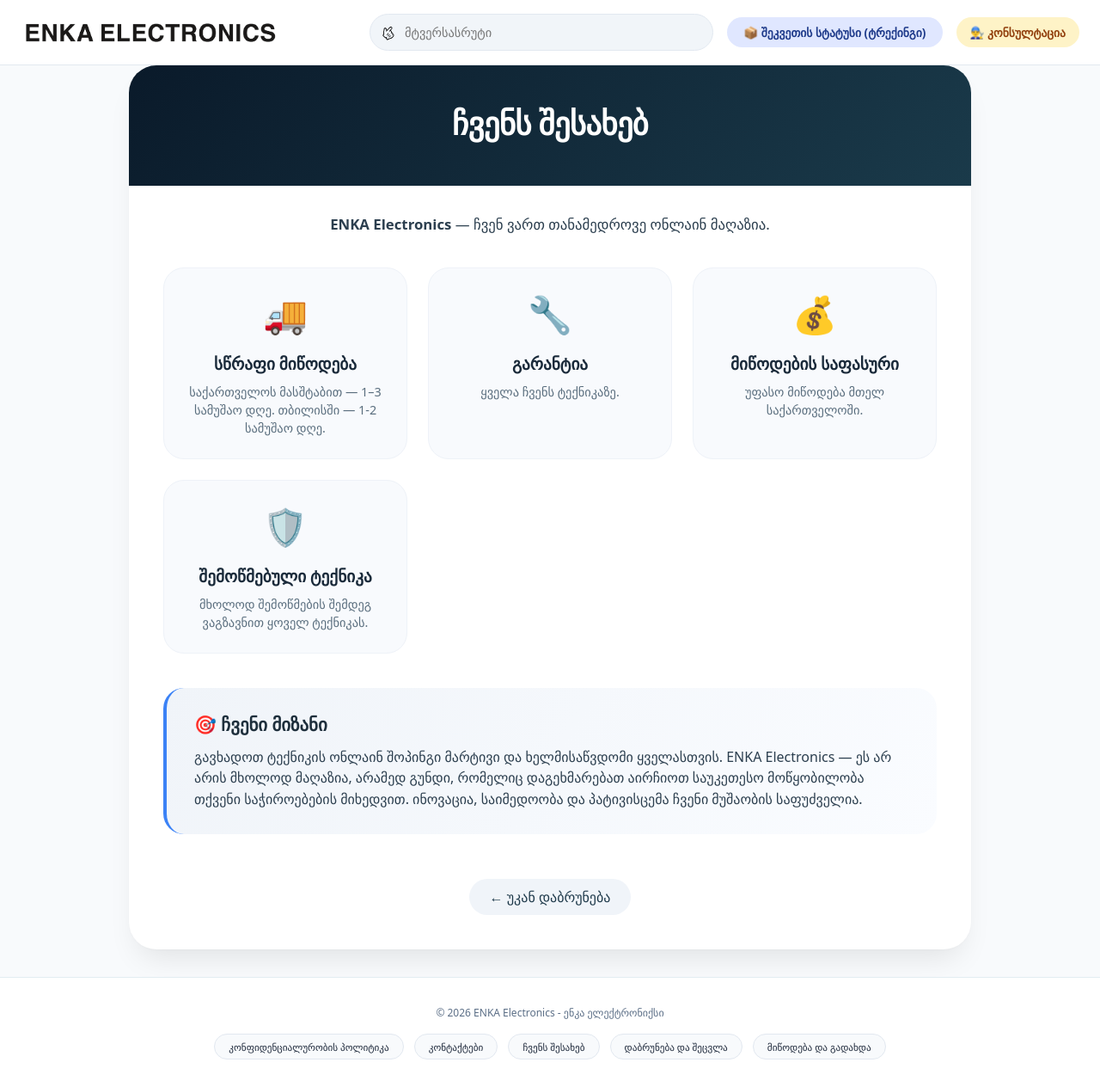
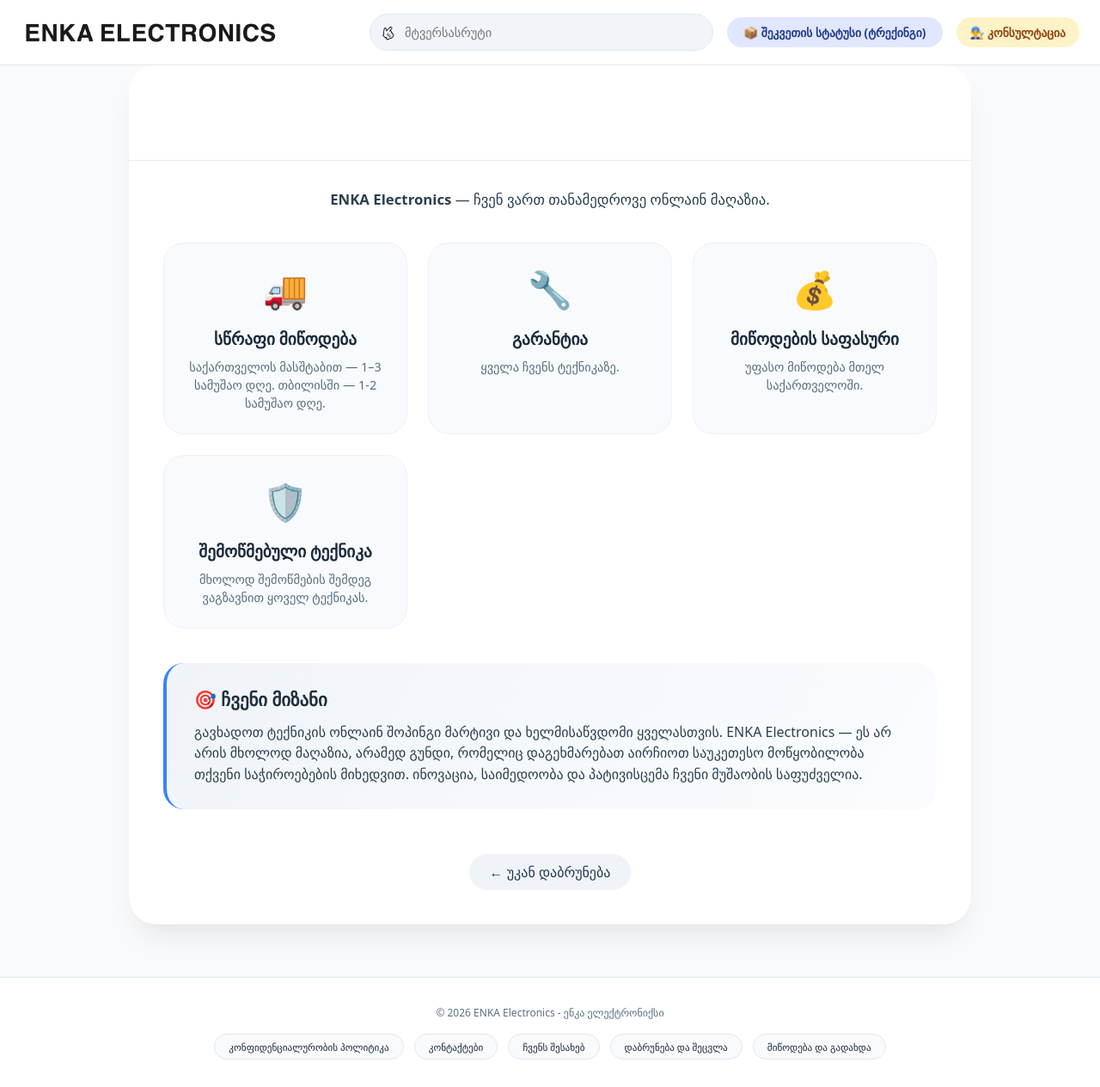
Before and after one commit to nikooganesiani/nikooganesiani.github.io, a Jekyll site: the page built from about.html, in a window 1280 px wide and 1264 px high. Shown: the whole window at 86% size. Built offline with Jekyll 4.4.1, drawn with Linux system fonts in a browser that asks for light colours.

Commit message:
Update about.html

```diff
--- a/about.html
+++ b/about.html
@@ -25,8 +25,9 @@
     }
 
     .card-header {
-        background: linear-gradient(135deg, #0a1a2a, #1a3a4a);
-        padding: 42px 36px 36px 36px;
+        background: white;
+        padding: 32px 36px 16px 36px;
+        border-bottom: 1px solid #e9edf2;
         text-align: center;
     }
 
```
